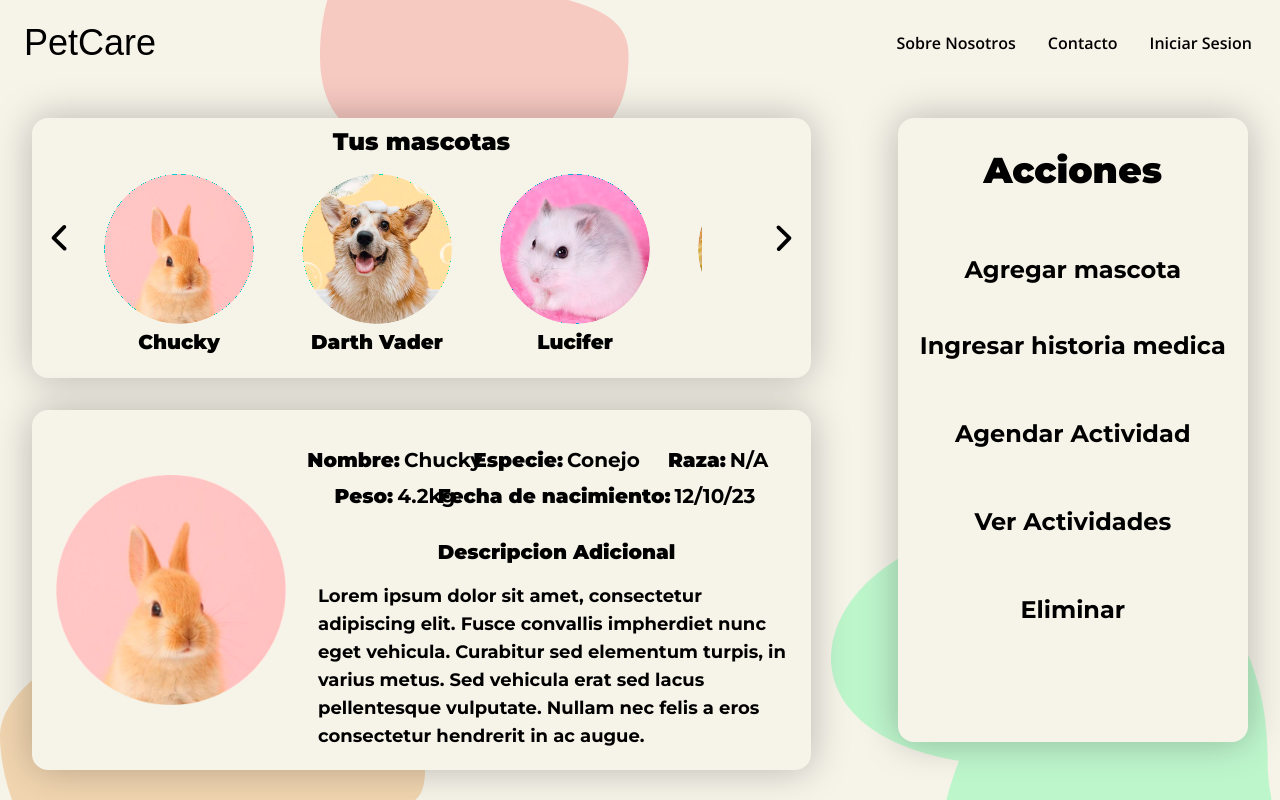
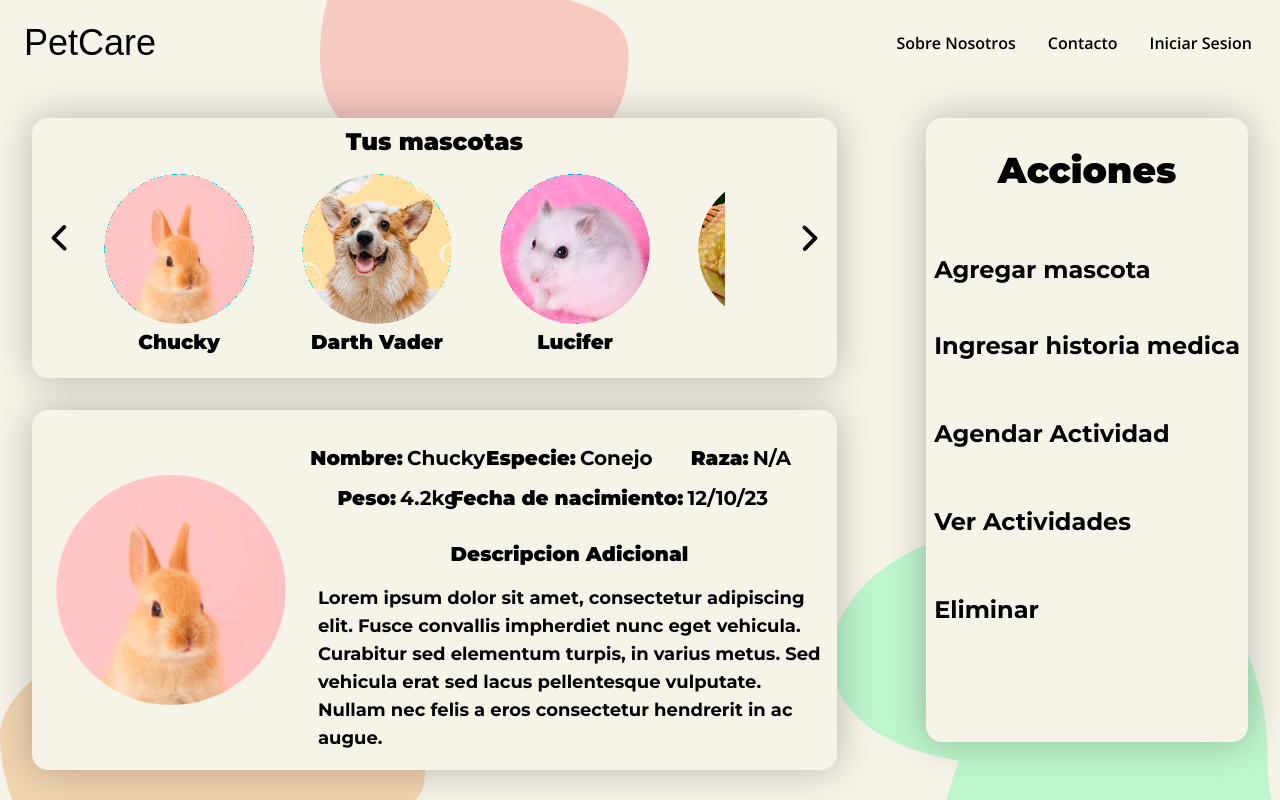
Before and after one commit to No-Country/C14-53-T-NODE-REACT, a React (Vite) app in the folder frontend-nocountry/app-mascotas/: page /mypets in a window 1280 px wide. Built offline with nearby package versions, Linux system fonts and the light colour scheme; a web font is replaced by a local one.

Commit message:
input only accepting images

```diff
--- a/frontend-nocountry/app-mascotas/src/components/modals/AddPetModal.tsx
+++ b/frontend-nocountry/app-mascotas/src/components/modals/AddPetModal.tsx
@@ -58,7 +58,7 @@ const AddPetModal: React.FC<ModalProps> = ({ isVisible, onClose }) => {
               <label htmlFor="fileinput" className="">
                 <img className="cursor-pointer ml-24 lg:ml-[25%] scale-75 md:scale-100" src="./img/select-image.png" alt="image-input" />
               </label>
-              <input id="fileinput" type="file" className="invisible" />
+              <input id="fileinput" type="file" accept="image/png, image/gif, image/jpeg" className="invisible" />
             </div>
 
             <div className="grid grid-cols-2 lg:grid-cols-3 scale-75 md:scale-100 m-4 gap-2 ml-10 lg:ml-0 w-[80%]  text-[10px] lg:text-sm xl:text-xl">
--- a/frontend-nocountry/app-mascotas/src/pages/MyPets.tsx
+++ b/frontend-nocountry/app-mascotas/src/pages/MyPets.tsx
@@ -55,8 +55,8 @@ export const MyPets = () => {
             </button>
 
             <img className="w-[100px] h-[100px] lg:w-[180px] lg:h-[180px] xl:h-[230px] xl:w-[230px] lg:ml-6 " src="./img/Chucky.png" alt="selected-pet-image" />
-            <div className="flex flex-col xl:gap-3">
-              <div className="grid grid-cols-3 place-items-center m-4 gap-2  text-[10px] md:text-sm xl:text-xl">
+            <div className="flex flex-col lg:gap-3">
+              <div className="grid grid-cols-3 place-items-center m-4 gap-3  text-[10px] md:text-sm xl:text-xl">
 
                 <div className="flex gap-1">
                   <h2 className="font-black">Nombre:</h2>
@@ -117,9 +117,9 @@ export const MyPets = () => {
 
         </div>
 
-        <div className="hidden lg:flex flex-col  text-montserrat py-8 items-center gap-12 h-[78vh]   m-8  relative  lg:w-[99%] xl:w-[90%]  rounded-xl lg:rounded-2xl shadow-[0_0_38px_0_rgba(0,0,0,0.25)] bg-[#F6F3E9]">
+        <div className="hidden lg:flex flex-col  text-montserrat py-8 items-center gap-12 h-[78vh]   m-8  relative  lg:w-[90%] xl:w-[80%]  rounded-xl lg:rounded-2xl shadow-[0_0_38px_0_rgba(0,0,0,0.25)] bg-[#F6F3E9]">
           <h2 className="font-black text-3xl xl:text-4xl">Acciones</h2>
-          <ul className="font-bold text-center lg:text-lg xl:text-2xl">
+          <ul className="font-bold text-left lg:text-lg xl:text-2xl">
             <li className="py-4">
               <button onClick={openPetModal}>Agregar mascota</button>
 
```
